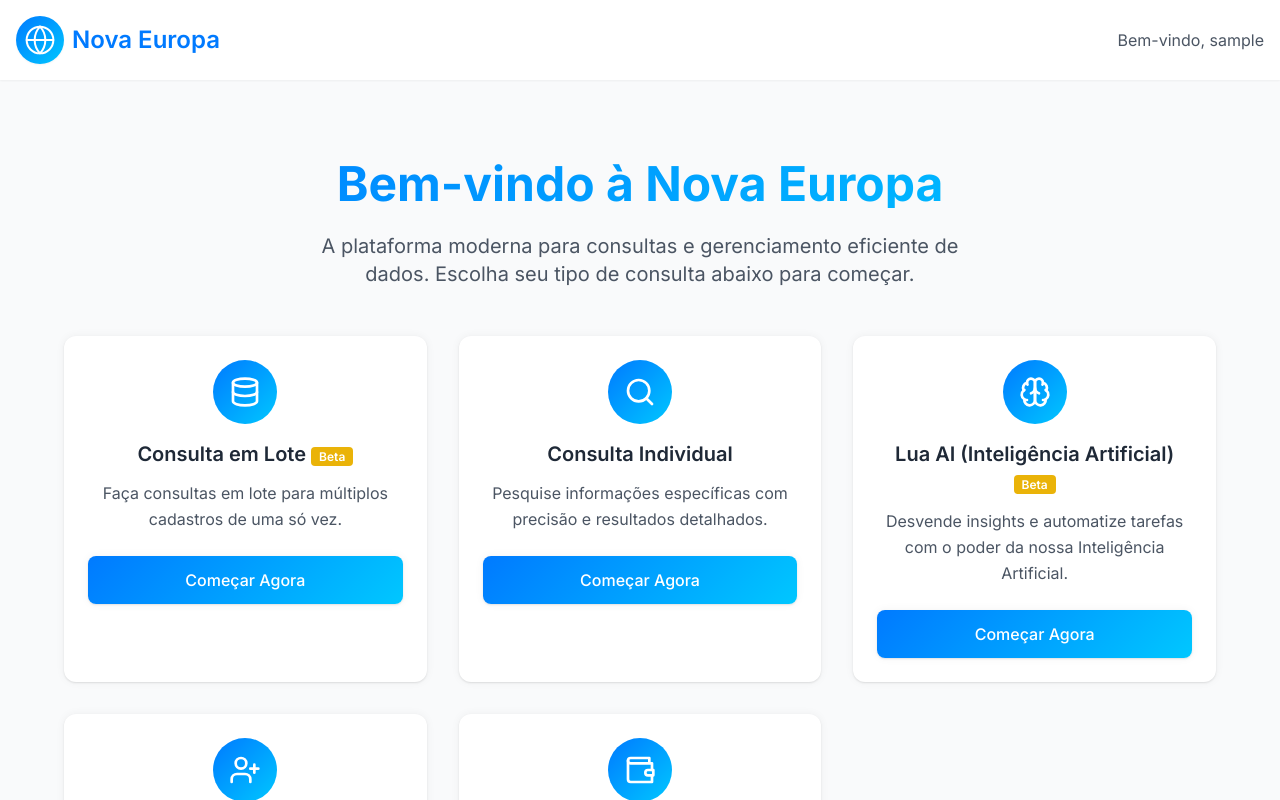
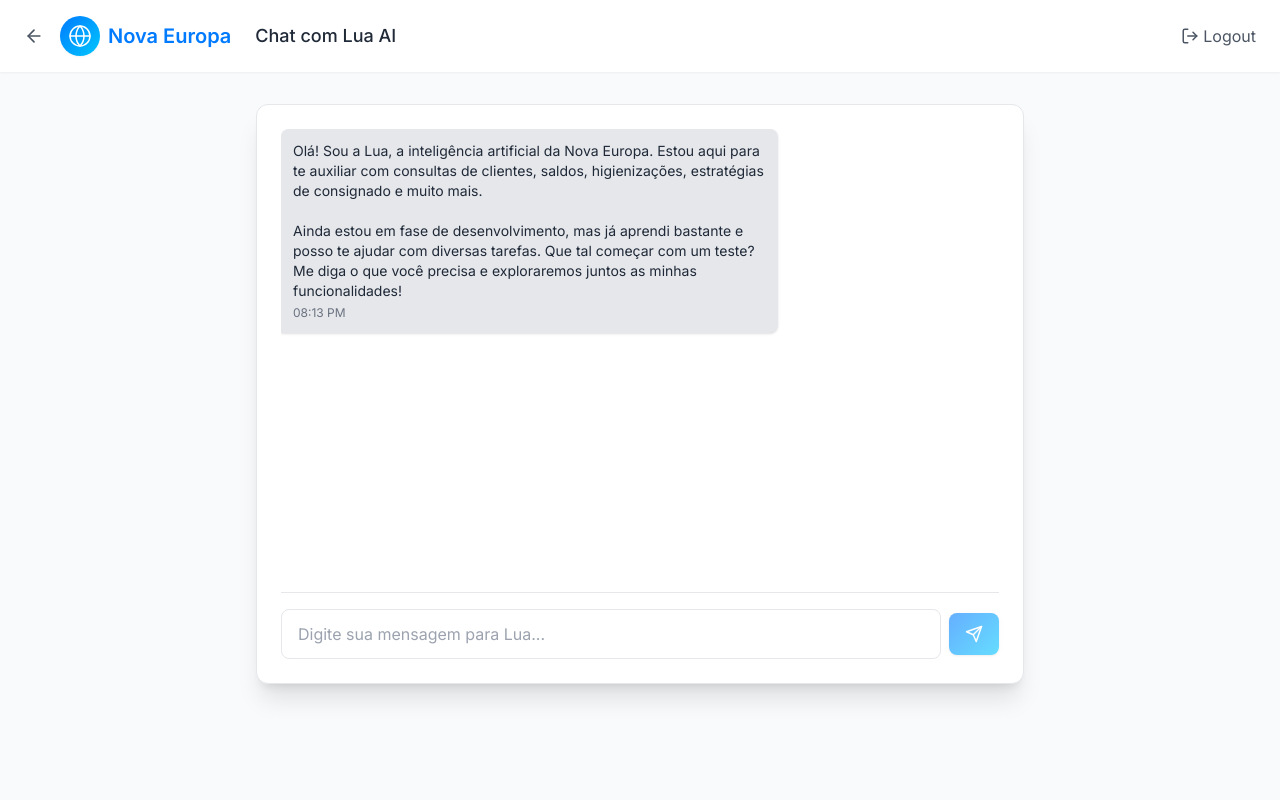
Before and after one commit to Andrebaixista1/europa3.8-novaeuropa, a React (Vite) app: page /dashboard/lua-ai in a window 1280 px wide. Before the commit this address led to /. Shown: the top 800 px of the page. Built offline with nearby package versions, Linux system fonts and the light colour scheme; sample sign-in values are in the browser's storage.

Commit message:
Lua Chat OK

```diff
--- a/src/App.tsx
+++ b/src/App.tsx
@@ -14,7 +14,8 @@ import Landing from "./pages/Landing";
 import BatchQueryDashboard from "./pages/BatchQueryDashboard";
 import IndividualQueryDashboard from "./pages/IndividualQueryDashboard";
 import CreateLogins from "./pages/CreateLogins";
-import UserRecharge from "./pages/UserRecharge"; // <<< ADICIONADO IMPORT PARA NOVA PÁGINA
+import UserRecharge from "./pages/UserRecharge";
+import LuaAIChatPage from "./pages/LuaAIChatPage"
 import { ToastContainer } from 'react-toastify';
 import 'react-toastify/dist/ReactToastify.css';
 
@@ -58,6 +59,14 @@ function App() {
               </ProtectedRoute>
             }
           />
+          <Route
+            path="dashboard/lua-ai" // Rota existente que será usada para UserRecharge
+            element={
+              <ProtectedRoute>
+                <LuaAIChatPage /> {/* <<< ALTERADO PARA RENDERIZAR UserRecharge */}
+              </ProtectedRoute>
+            }
+          />
           <Route path="*" element={<Navigate to="/" replace />} />
         </Routes>
         <ToastContainer position="bottom-right" autoClose={3000} />
--- a/src/pages/Landing.tsx
+++ b/src/pages/Landing.tsx
@@ -151,8 +151,9 @@ const Landing: React.FC = () => {
               title={
                 <>
                   Lua AI (Inteligência Artificial){" "}
+                  <br></br>
                   <span className="bg-yellow-500 text-white text-xs px-2 py-0.5 rounded">
-                    Beta
+                    Em Breve
                   </span>
                 </>
               }
--- /dev/null
+++ b/src/pages/LuaAIChatPage.tsx
@@ -0,0 +1,192 @@
+import React, { useState, useEffect, useRef } from "react";
+import { motion } from "framer-motion";
+import DashboardHeader from "../components/DashboardHeader"; // Ajuste o caminho se necessário
+import Button from "../components/Button"; // Ajuste o caminho se necessário
+import { useAuth } from "../context/AuthContext"; // Ajuste o caminho se necessário
+import { Send, MessageSquare } from "lucide-react";
+import LoadingSpinner from "../components/LoadingSpinner"; // Ajuste o caminho se necessário
+
+// Constante para a URL da API, similar ao IndividualQueryDashboard
+export const API_BASE = import.meta.env.DEV
+  ? "https://apivieiracred.store" // URL de desenvolvimento
+  : ""; // Em produção, usa path relativo
+
+interface ChatMessage {
+  id: string;
+  text: string;
+  sender: "user" | "ai";
+  timestamp?: Date;
+}
+
+const saudacaoLua = "Olá! Sou a Lua, a inteligência artificial da Nova Europa. Estou aqui para te auxiliar com consultas de clientes, saldos, higienizações, estratégias de consignado e muito mais.\n\nAinda estou em fase de desenvolvimento, mas já aprendi bastante e posso te ajudar com diversas tarefas. Que tal começar com um teste? Me diga o que você precisa e exploraremos juntos as minhas funcionalidades!";
+
+const LuaAIChatPage: React.FC = () => {
+  const { user } = useAuth();
+  const [messages, setMessages] = useState<ChatMessage[]>([
+    {
+      id: "lua-initial-" + Date.now(),
+      text: saudacaoLua,
+      sender: "ai",
+      timestamp: new Date(),
+    },
+  ]);
+  const [inputValue, setInputValue] = useState("");
+  const [isLoading, setIsLoading] = useState(false);
+  const messagesEndRef = useRef<null | HTMLDivElement>(null);
+
+  const scrollToBottom = () => {
+    messagesEndRef.current?.scrollIntoView({ behavior: "smooth" });
+  };
+
+  useEffect(() => {
+    scrollToBottom();
+  }, [messages]);
+
+  const handleSendMessage = async () => {
+    if (!inputValue.trim() || !user) return;
+
+    const userMessage: ChatMessage = {
+      id: "user-" + Date.now(),
+      text: inputValue.trim(),
+      sender: "user",
+      timestamp: new Date(),
+    };
+
+    setMessages((prevMessages) => [...prevMessages, userMessage]);
+    setInputValue("");
+    setIsLoading(true);
+
+    try {
+      const response = await fetch(`${API_BASE}/api/lua-ia`, {
+        method: "POST",
+        headers: {
+          "Content-Type": "application/json",
+        },
+        body: JSON.stringify({ userId: user.id, message: userMessage.text }),
+      });
+
+      if (!response.ok) {
+        // Tenta ler uma mensagem de erro do corpo da resposta, se houver
+        let errorText = "Falha ao comunicar com a Lua AI.";
+        try {
+            const errorData = await response.json();
+            errorText = errorData.error || errorData.message || errorText;
+        } catch (e) {
+            // Mantém a mensagem de erro padrão se o corpo não for JSON ou não tiver a info
+        }
+        throw new Error(errorText);
+      }
+
+      const aiData = await response.json();
+      // Valida se a resposta da API tem o formato esperado
+      if (!aiData || typeof aiData.reply !== 'string') {
+        throw new Error("Resposta inesperada da Lua AI.");
+      }
+      const aiMessageText = aiData.reply;
+
+      const aiMessage: ChatMessage = {
+        id: "ai-" + Date.now(),
+        text: aiMessageText,
+        sender: "ai",
+        timestamp: new Date(),
+      };
+      setMessages((prevMessages) => [...prevMessages, aiMessage]);
+    } catch (error: any) { // Especifica o tipo do erro para acessar error.message
+      console.error("Erro ao enviar mensagem para Lua AI:", error);
+      const errorMessage: ChatMessage = {
+        id: "ai-error-" + Date.now(),
+        text: error.message || "Desculpe, não consegui processar sua mensagem no momento. Tente novamente mais tarde.",
+        sender: "ai",
+        timestamp: new Date(),
+      };
+      setMessages((prevMessages) => [...prevMessages, errorMessage]);
+    } finally {
+      setIsLoading(false);
+    }
+  };
+
+  return (
+    <div className="min-h-screen bg-neutral-50 flex flex-col">
+      <DashboardHeader title="Chat com Lua AI" />
+      <main className="flex-1 container mx-auto px-4 py-8 flex flex-col items-center">
+        <motion.div
+          initial={{ opacity: 0, y: 20 }}
+          animate={{ opacity: 1, y: 0 }}
+          transition={{ duration: 0.5 }}
+          className="bg-white border border-neutral-200 rounded-xl shadow-xl p-4 sm:p-6 w-full max-w-3xl flex flex-col h-[calc(100vh-200px)] sm:h-[calc(100vh-220px)]"
+        >
+          {/* ChatWindow Area */}
+          <div className="flex-1 overflow-y-auto mb-4 pr-2 space-y-4">
+            {messages.map((msg) => (
+              <motion.div
+                key={msg.id}
+                initial={{ opacity: 0, y: msg.sender === 'user' ? 10 : -10 }}
+                animate={{ opacity: 1, y: 0 }}
+                transition={{ duration: 0.3 }}
+                className={`flex ${msg.sender === "user" ? "justify-end" : "justify-start"}`}
+              >
+                <div
+                  className={`max-w-[70%] p-3 rounded-lg shadow ${
+                    msg.sender === "user"
+                      ? "bg-blue-500 text-white rounded-br-none"
+                      : "bg-neutral-200 text-neutral-800 rounded-bl-none"
+                  }`}
+                >
+                  <p className="text-sm whitespace-pre-wrap">{msg.text}</p>
+                  {msg.timestamp && (
+                    <p className={`text-xs mt-1 ${
+                      msg.sender === 'user' ? 'text-blue-200' : 'text-neutral-500'
+                    } ${msg.sender === 'user' ? 'text-right' : 'text-left'}`}>
+                      {msg.timestamp.toLocaleTimeString([], { hour: '2-digit', minute: '2-digit' })}
+                    </p>
+                  )}
+                </div>
+              </motion.div>
+            ))}
+            {isLoading && (
+                <motion.div
+                    initial={{ opacity: 0}}
+                    animate={{ opacity: 1}}
+                    className="flex justify-start">
+                    <div className="max-w-[70%] p-3 rounded-lg shadow bg-neutral-200 text-neutral-800 rounded-bl-none flex items-center">
+                        <LoadingSpinner size="xs" colorClass="text-neutral-600" />
+                        <span className="ml-2 text-sm">Lua está digitando...</span>
+                    </div>
+                </motion.div>
+            )}
+            <div ref={messagesEndRef} />
+          </div>
+
+          {/* ChatInput Area */}
+          <div className="mt-auto pt-4 border-t border-neutral-200">
+            <div className="flex items-center space-x-2">
+              <input
+                type="text"
+                value={inputValue}
+                onChange={(e) => setInputValue(e.target.value)}
+                onKeyPress={(e) => e.key === "Enter" && !isLoading && handleSendMessage()}
+                placeholder="Digite sua mensagem para Lua..."
+                className="europa-input flex-1 !py-3"
+                disabled={isLoading}
+              />
+              <Button
+                variant="primary"
+                onClick={handleSendMessage}
+                disabled={isLoading || !inputValue.trim()}
+                className="!px-4 !py-3"
+              >
+                {isLoading ? (
+                  <LoadingSpinner size="sm" />
+                ) : (
+                  <Send size={18} />
+                )}
+              </Button>
+            </div>
+          </div>
+        </motion.div>
+      </main>
+    </div>
+  );
+};
+
+export default LuaAIChatPage;
```
